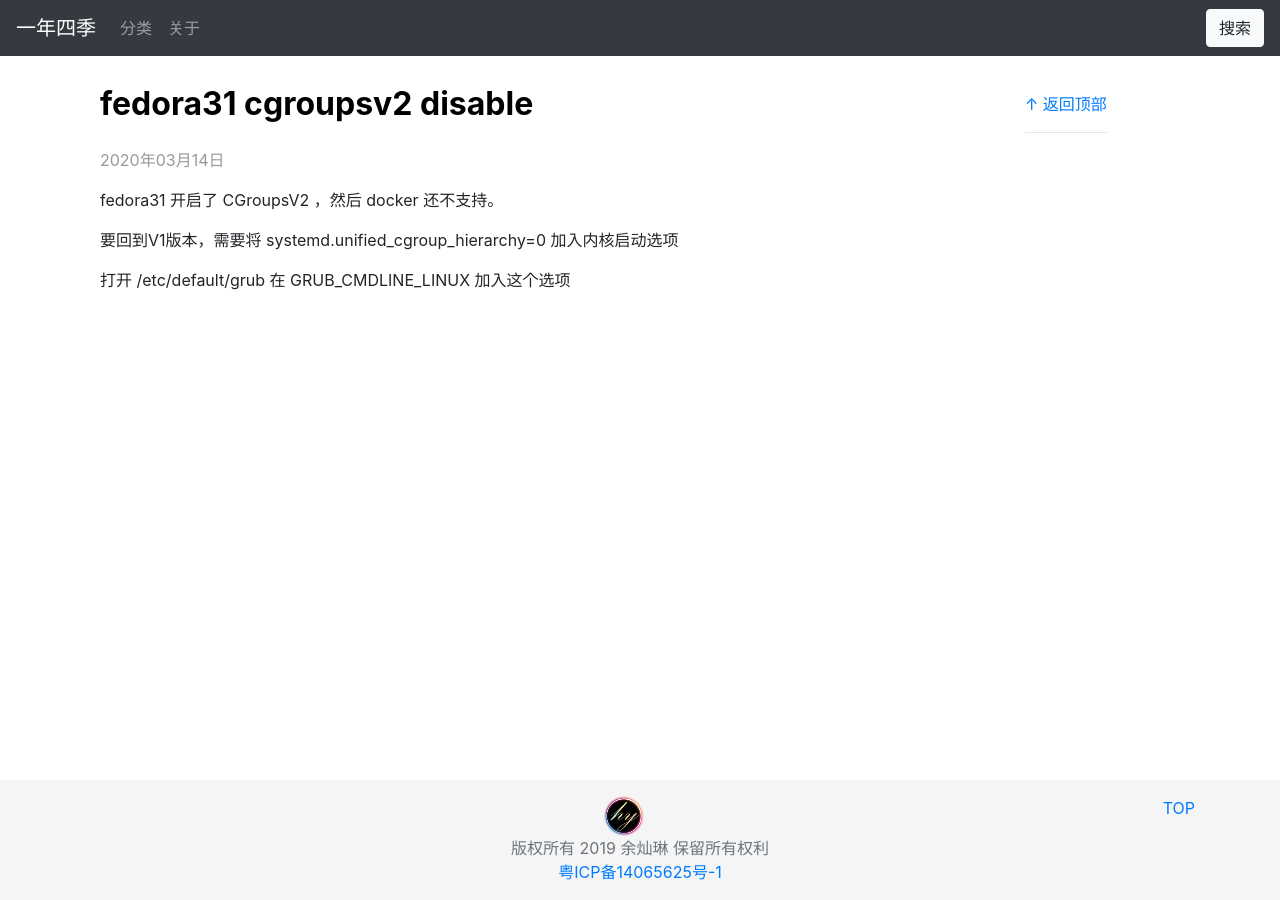
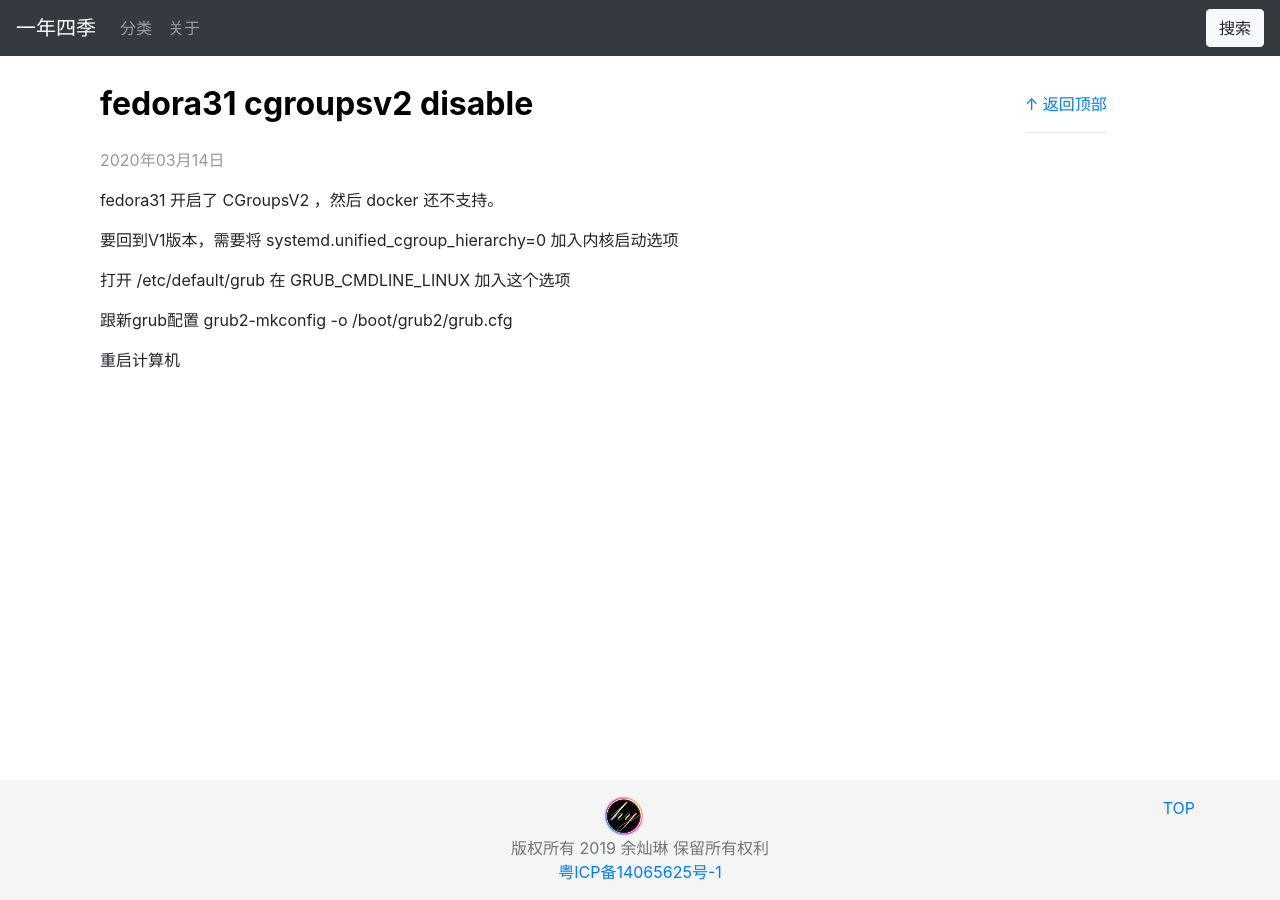
Before and after one commit to charlieyu/charlieyu.github.io, a Jekyll site: the page built from _posts/2020-03-14-fedora31-cgroupsv2-disable.md, in a window 1280 px wide. Built offline with Jekyll 4.4.1, drawn with Linux system fonts in a browser that asks for light colours.

Commit message:
update post

```diff
--- a/_posts/2020-03-14-fedora31-cgroupsv2-disable.md
+++ b/_posts/2020-03-14-fedora31-cgroupsv2-disable.md
@@ -11,3 +11,7 @@ fedora31 开启了 CGroupsV2 ，然后 docker 还不支持。
 要回到V1版本，需要将 systemd.unified_cgroup_hierarchy=0 加入内核启动选项
 
 打开 /etc/default/grub 在 GRUB_CMDLINE_LINUX 加入这个选项
+
+跟新grub配置 grub2-mkconfig -o /boot/grub2/grub.cfg
+
+重启计算机
```
